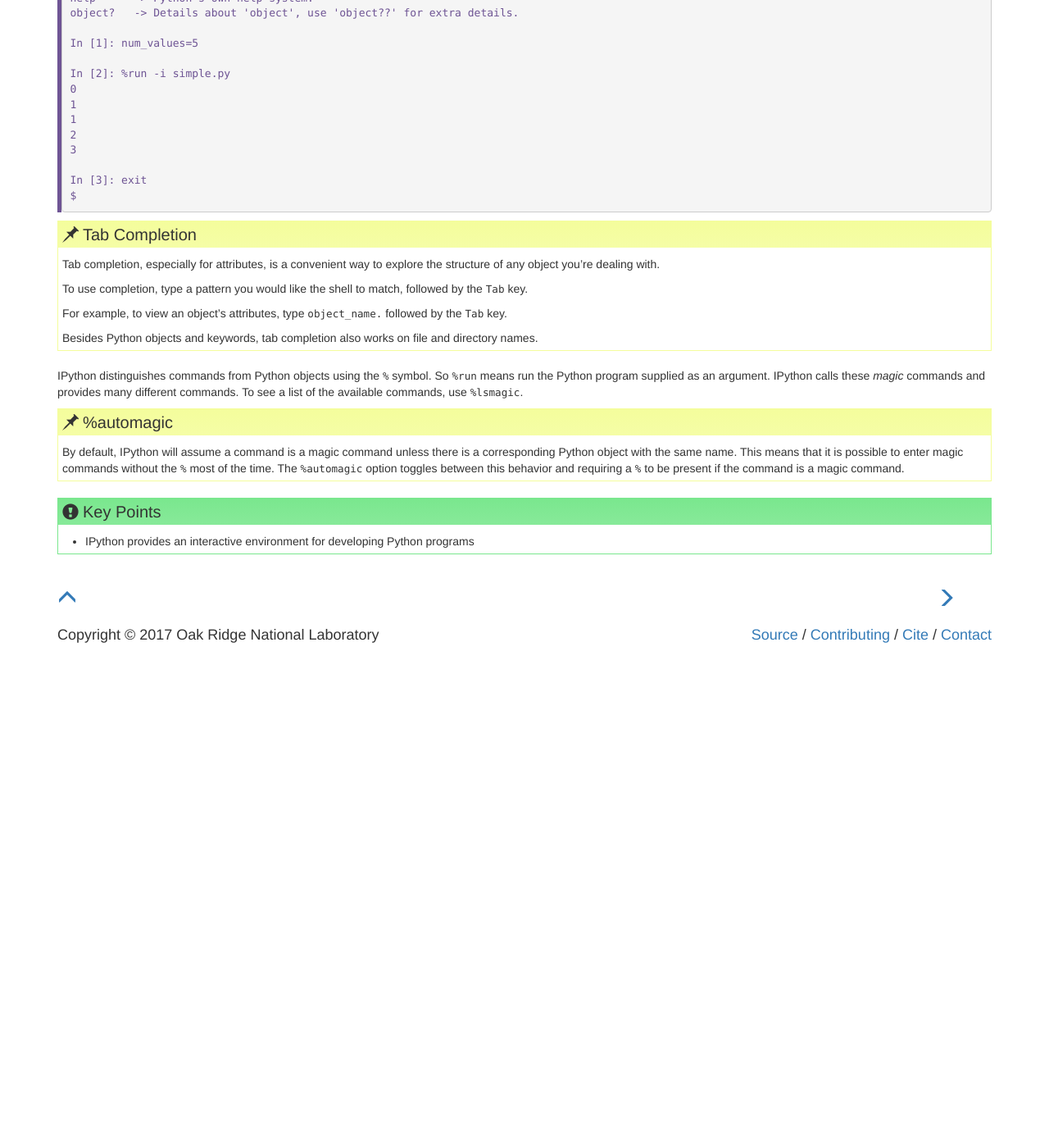
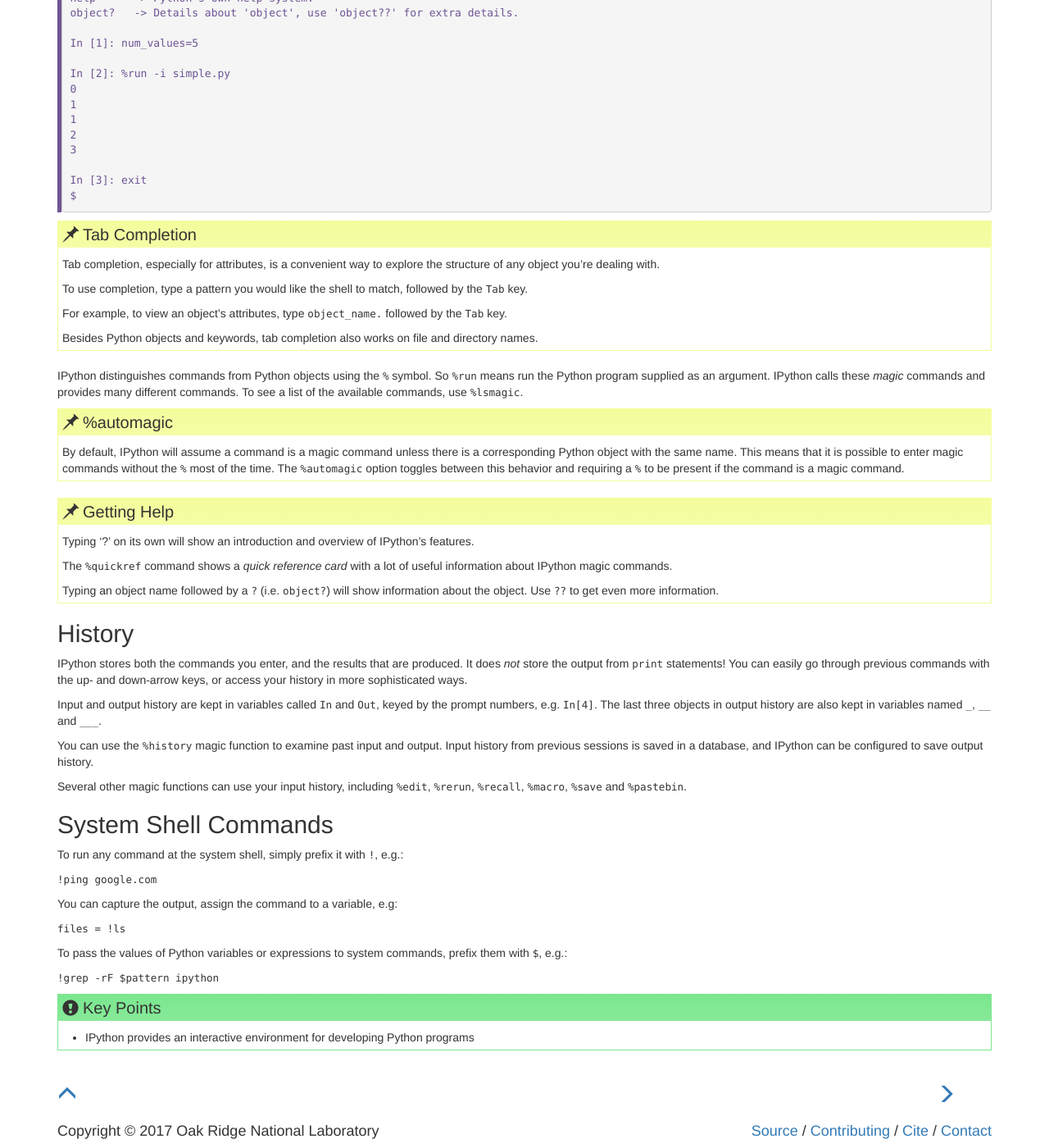
Before and after one commit to ornl-ssd/python-dev-env, a Jekyll site: the page built from _episodes/01-ipython.md, in a window 1280 px wide and 1400 px high, scrolled down 2048 px. Shown: the whole window at 82% size. Built offline with Jekyll 4.4.1, drawn with Linux system fonts in a browser that asks for light colours; before the commit the page ends 2843 px from its top, so only the background shows below that.

Commit message:
Update ipython
Signed-off-by: Watson, Gregory <g.watson@computer.org>

```diff
--- a/_episodes/01-ipython.md
+++ b/_episodes/01-ipython.md
@@ -167,3 +167,43 @@ the available commands, use `%lsmagic`.
 > enter magic commands without the `%` most of the time. The `%automagic` option toggles between this
 > behavior and requiring a `%` to be present if the command is a magic command.
 {: .callout}
+
+> ## Getting Help
+>
+> Typing '?' on its own will show an introduction and overview of IPython’s features.
+>
+> The `%quickref` command shows a *quick reference card* with a lot of useful information
+> about IPython magic commands.
+>
+> Typing an object name followed by a `?` (i.e. `object?`) will show information about the
+> object. Use `??` to get even more information.
+{: .callout}
+
+## History
+
+IPython stores both the commands you enter, and the results that are produced. It does *not* store the
+output from `print` statements! You can easily go through previous
+commands with the up- and down-arrow keys, or access your history in more sophisticated ways.
+
+Input and output history are kept in variables called `In` and `Out`, keyed by the prompt numbers, e.g. `In[4]`.
+The last three objects in output history are also kept in variables named `_`, `__` and `___`.
+
+You can use the `%history` magic function to examine past input and output. Input history from previous
+sessions is saved in a database, and IPython can be configured to save output history.
+
+Several other magic functions can use your input history, including `%edit`, `%rerun`, `%recall`, `%macro`,
+`%save` and `%pastebin`.
+
+## System Shell Commands
+
+To run any command at the system shell, simply prefix it with `!`, e.g.:
+
+`!ping google.com`
+
+You can capture the output, assign the command to a variable, e.g:
+
+`files = !ls`
+
+To pass the values of Python variables or expressions to system commands, prefix them with `$`, e.g.:
+
+`!grep -rF $pattern ipython`
```
